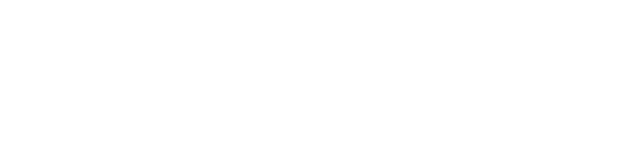
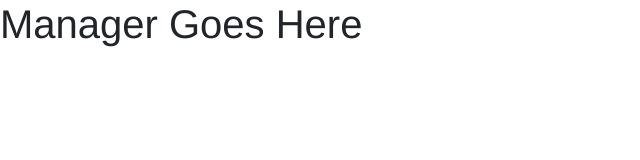
Before and after one commit to aumcintyre/Team-Profile-Generator, a website: page src/template.html in a window 1280 px wide. Shown: the whole page, without its empty margins (0-640 px from the left). Drawn offline with nearby package versions, Linux system fonts and the light colour scheme.

Commit message:
building out the HTML template in its own file

```diff
--- a/src/template.html
+++ b/src/template.html
@@ -17,6 +17,15 @@
 
 
 <!-- CONTENT GOES HERE -->
+<div>
+    <div>
+        <div>
+            <h1>
+                Manager Goes Here
+            </h1>
+        </div>
+    </div>
+</div>
 
 
 
```
Also changed, not shown: dist/style.css.
